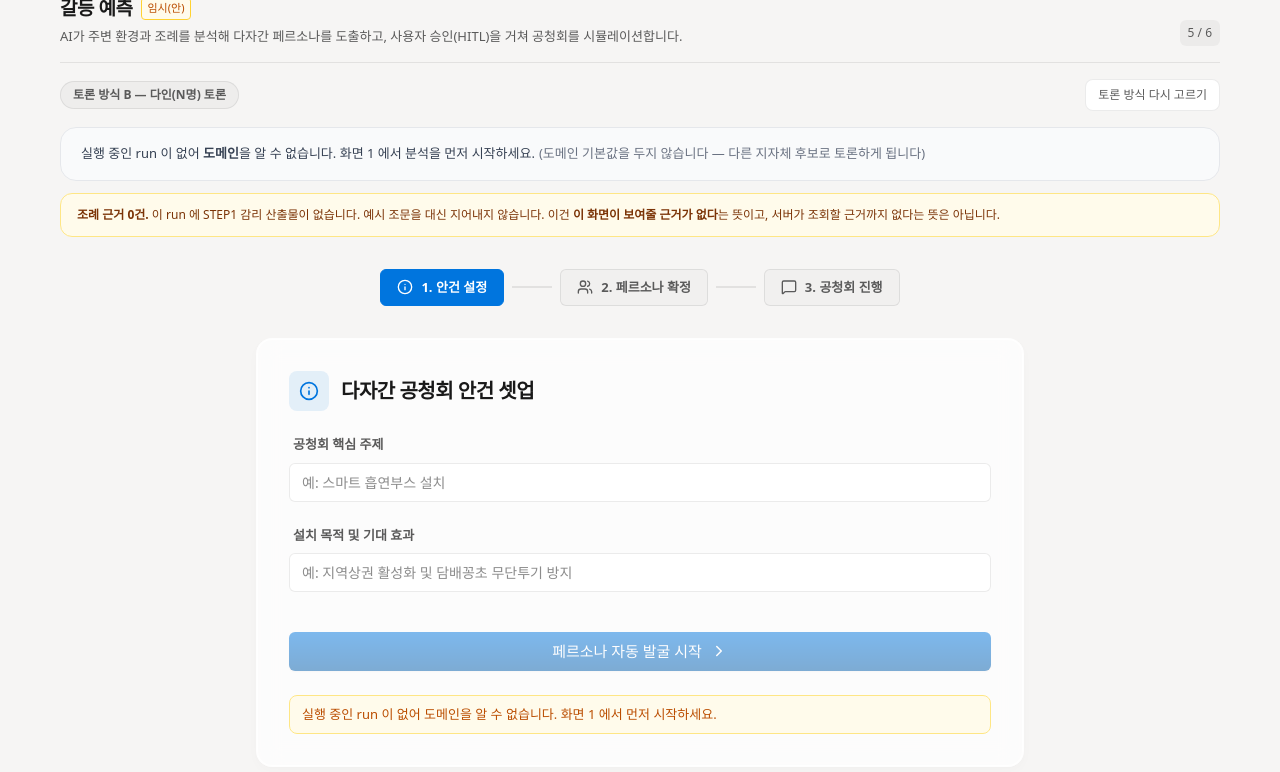
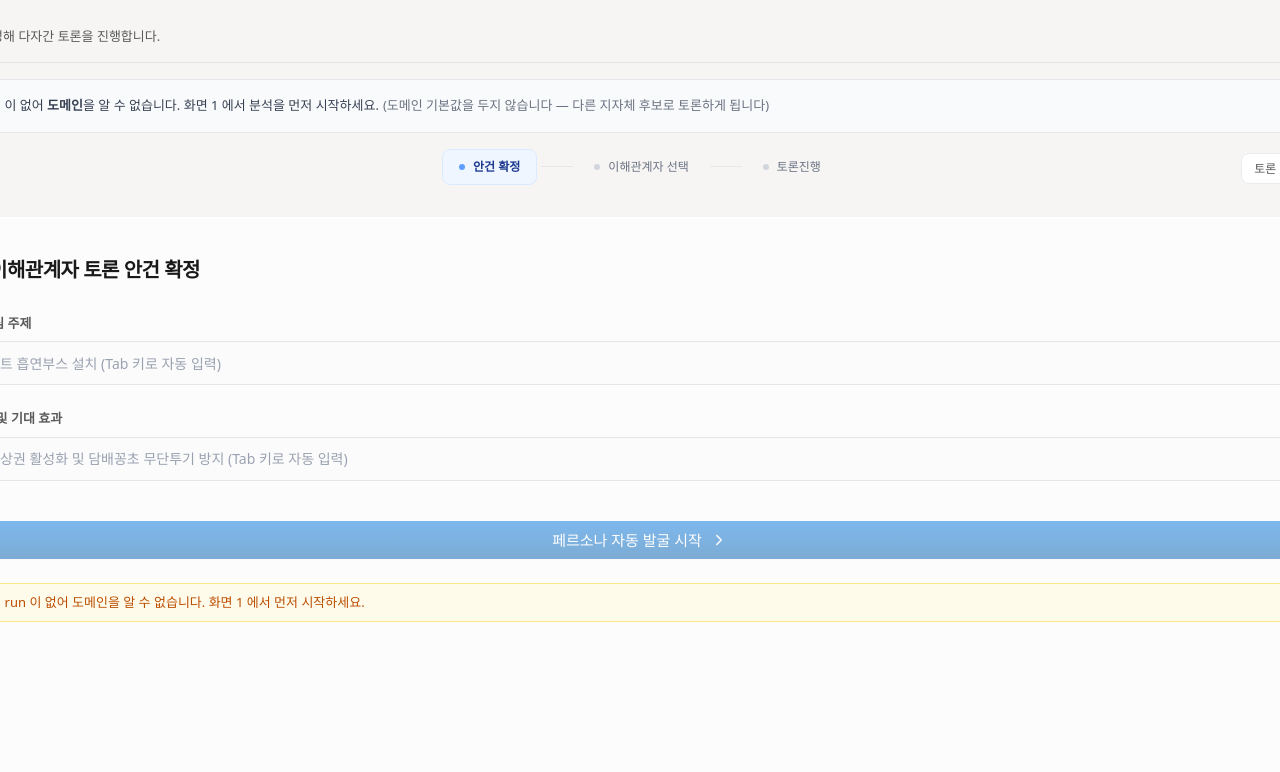
Before and after one commit to KT-AivleSchool/BigProject_Front, a Next.js app: page /dynamic-hearing in a window 1280 px wide. Shown: the top 772 px of the page. Built offline with nearby package versions, Linux system fonts and the light colour scheme.

Commit message:
UI/UX updates

```diff
--- a/src/app/dynamic-hearing/_components/PersonaStep.tsx
+++ b/src/app/dynamic-hearing/_components/PersonaStep.tsx
@@ -29,9 +29,9 @@ export function PersonaStep({
           <div>
             <h2 className="font-semibold text-[20px] mb-2 text-ink flex items-center tracking-tight">
               <span className="bg-primary/10 text-primary p-2.5 rounded-lg mr-3"><Users size={20} /></span>
-              이해관계자 페르소나 확정 (HITL)
+              이해관계자 선택
             </h2>
-            <p className="text-[13px] text-ink-secondary ml-[52px]">자동 발굴된 페르소나 중 공청회 시뮬레이션에 참여할 대상을 직접 선택해주세요.</p>
+            <p className="text-[13px] text-ink-secondary ml-[52px]">토론에 참여할 이해관계자를 선택해주세요.</p>
           </div>
           <div className="flex items-center gap-3">
             <button
@@ -61,7 +61,7 @@ export function PersonaStep({
           </div>
         )}
 
-        <div className="grid grid-cols-1 md:grid-cols-2 xl:grid-cols-3 gap-5">
+        <div className="grid grid-cols-1 md:grid-cols-2 lg:grid-cols-4 gap-4">
           {personas.map((p, idx) => {
             const isSelected = selectedPersonaIds.has(idx);
             return (
@@ -69,19 +69,13 @@ export function PersonaStep({
                 key={idx}
                 onClick={() => togglePersona(idx)}
                 style={{ animation: `staggerFadeIn 0.5s ease-out ${idx * 0.15}s both` }}
-                className={`cursor-pointer border p-5 rounded-xl transition-all duration-300 relative group overflow-hidden ${
+                className={`cursor-pointer border p-4 rounded-xl transition-all duration-300 relative group overflow-hidden ${
                   isSelected
                     ? 'border-primary bg-primary/5 shadow-sm'
                     : 'border-hairline bg-white hover:border-primary/40 hover:shadow-sm'
                 }`}
               >
-                <div className={`absolute top-4 right-4 w-5 h-5 rounded-md border flex items-center justify-center transition-colors ${
-                  isSelected ? 'bg-primary border-primary text-white' : 'border-hairline text-transparent bg-slate-50 group-hover:border-primary/40'
-                }`}>
-                  <Check size={14} strokeWidth={3} />
-                </div>
-
-                <div className="pr-8">
+                <div className="pr-6">
                   {/*
                     🔴 등급이 비면 **`C` 를 지어내지 않는다**(2026-08-11). 백엔드
                     `_map_persona:211` 이 기본 `"C"` 를 넣는데 여기서 또 `|| 'C'`
@@ -92,10 +86,12 @@ export function PersonaStep({
                     남고, 두 겹이 이번엔 **같은 뜻**이라 값이 뭉개지지 않는다.
                     (위 사고는 두 기본값이 「모른다」와 「C등급」으로 갈렸던 것이다)
                   */}
-                  <div className="inline-block px-2.5 py-1 rounded bg-black/[0.04] text-[11px] font-semibold mb-3 text-ink-secondary border border-hairline">
-                    중요도: {p.importance_grade || '미상'}
+                  <div className="flex items-center gap-2 mb-1.5">
+                    <h3 className="font-semibold text-[16px] text-ink truncate">{p.display_name}</h3>
+                    <div className="shrink-0 px-2 py-0.5 rounded bg-black/[0.04] text-[10px] font-semibold text-ink-secondary border border-hairline">
+                      중요도: {p.importance_grade || '미상'}
+                    </div>
                   </div>
-                  <h3 className="font-semibold text-[16px] text-ink mb-1.5">[{p.stakeholder_type}] {p.display_name}</h3>
                   <div className="text-[12px] font-medium text-ink-secondary mb-3 line-clamp-3 leading-relaxed">{p.relationship_to_topic}</div>
 
                   {/*
--- a/src/app/dynamic-hearing/_components/SetupStep.tsx
+++ b/src/app/dynamic-hearing/_components/SetupStep.tsx
@@ -34,29 +34,41 @@ export function SetupStep({
   generatePersonas,
 }: SetupStepProps) {
   return (
-    <div className={`transition-all duration-700 ease-in-out transform ${step === 1 ? 'translate-x-0 opacity-100 relative' : '-translate-x-full opacity-0 absolute top-0 w-full pointer-events-none'}`}>
-      <div className="glass-panel max-w-3xl mx-auto p-8 rounded-2xl">
+    <div className={`transition-all duration-700 ease-in-out transform flex flex-col h-full ${step === 1 ? 'translate-x-0 opacity-100 relative w-full' : '-translate-x-full opacity-0 absolute top-0 w-full pointer-events-none'}`}>
+      <div className="glass-panel w-full p-8 rounded-2xl flex-1 flex flex-col">
         <h2 className="font-semibold text-[20px] mb-6 text-ink flex items-center tracking-tight">
           <span className="bg-primary/10 text-primary p-2.5 rounded-lg mr-3"><Info size={20} /></span>
-          다자간 공청회 안건 셋업
+          이해관계자 토론 안건 확정
         </h2>
         <div className="space-y-6">
           <div>
             <label className="block text-[13px] font-semibold text-ink-secondary mb-2 ml-1">공청회 핵심 주제</label>
             <input
-              className="text-input-notion w-full p-3.5 text-[15px]"
+              className="w-full h-11 px-4 border border-gray-200 rounded-lg text-sm text-gray-900 placeholder:text-gray-400 focus:border-primary focus:ring-1 focus:ring-primary transition-colors bg-gray-50/50"
               value={topic}
               onChange={e => setTopic(e.target.value)}
-              placeholder="예: 스마트 흡연부스 설치"
+              onKeyDown={e => {
+                if (e.key === 'Tab' && !topic) {
+                  e.preventDefault();
+                  setTopic('스마트 흡연부스 설치');
+                }
+              }}
+              placeholder="예: 스마트 흡연부스 설치 (Tab 키로 자동 입력)"
             />
           </div>
           <div>
             <label className="block text-[13px] font-semibold text-ink-secondary mb-2 ml-1">설치 목적 및 기대 효과</label>
             <input
-              className="text-input-notion w-full p-3.5 text-[15px]"
+              className="w-full h-11 px-4 border border-gray-200 rounded-lg text-sm text-gray-900 placeholder:text-gray-400 focus:border-primary focus:ring-1 focus:ring-primary transition-colors bg-gray-50/50"
               value={purpose}
               onChange={e => setPurpose(e.target.value)}
-              placeholder="예: 지역상권 활성화 및 담배꽁초 무단투기 방지"
+              onKeyDown={e => {
+                if (e.key === 'Tab' && !purpose) {
+                  e.preventDefault();
+                  setPurpose('지역상권 활성화 및 담배꽁초 무단투기 방지');
+                }
+              }}
+              placeholder="예: 지역상권 활성화 및 담배꽁초 무단투기 방지 (Tab 키로 자동 입력)"
             />
           </div>
           <button
--- a/src/app/dynamic-hearing/page.tsx
+++ b/src/app/dynamic-hearing/page.tsx
@@ -774,28 +774,11 @@ export default function DynamicHearingPage() {
   ]);
 
   return (
-    <PageBody>
+    <PageBody fullWidth={true}>
       <PageHeader
         screen={SCREEN}
-        lead="AI가 주변 환경과 조례를 분석해 다자간 페르소나를 도출하고, 사용자 승인(HITL)을 거쳐 공청회를 시뮬레이션합니다."
+        lead="이해관계자를 생성해 다자간 토론을 진행합니다."
       />
-
-      <div className="mt-4 flex items-center justify-between gap-4">
-        <span className="rounded-full border border-hairline bg-black/[0.03] px-3 py-1 text-[12px] font-semibold text-ink-secondary">
-          토론 방식 B — 다인(N명) 토론
-        </span>
-        {/*
-          A 를 직접 가리키던 임시 링크는 지웠다(2026-08-11 분기 UI 도입).
-          방식을 바꾸려면 **고르는 화면**으로 돌아간다 — 화면끼리 서로를 가리키면
-          방식이 늘 때마다 링크가 화면 수의 제곱으로 는다.
-        */}
-        <Link
-          href="/hearing/select"
-          className="rounded-lg border border-hairline bg-white px-3 py-1.5 text-[12px] font-medium text-ink-secondary hover:bg-black/[0.03]"
-        >
-          토론 방식 다시 고르기
-        </Link>
-      </div>
 
       {/* 어느 점으로 토론하는지 먼저 밝힌다. 못 이었으면 여기서 멈춘다. */}
       <div className="mt-4">
@@ -813,38 +796,52 @@ export default function DynamicHearingPage() {
         <FailureBox title="페르소나를 발굴하지 못했습니다" failure={personaFailure} />
       )}
       {streamFailure && <FailureBox title="토론 스트림에 문제가 있습니다" failure={streamFailure} />}
-
-      <div className="mb-8 mt-8 flex justify-center">
+      <div className="mb-8 mt-4 relative flex items-center justify-center">
+        <div className="flex">
           {[
-          { num: 1, title: "안건 설정", icon: <Info size={16} /> },
-          { num: 2, title: "페르소나 확정", icon: <Users size={16} /> },
-          { num: 3, title: "공청회 진행", icon: <MessageSquare size={16} /> },
+            { num: 1, title: "안건 확정" },
+            { num: 2, title: "이해관계자 선택" },
+            { num: 3, title: "토론진행" },
           ].map((s) => (
             <div key={s.num} className="flex items-center">
               <div
-              className={`flex items-center justify-center rounded-md border px-4 py-2 text-[13px] font-semibold transition-all duration-300 ${
-                step >= s.num
-                  ? "border-primary bg-primary text-white"
-                  : "border-hairline bg-black/[0.02] text-ink-secondary"
+                className={`flex items-center gap-2 rounded-lg px-4 py-2 text-[12px] transition-colors ${
+                  step === s.num
+                    ? "bg-blue-50 border border-blue-100 text-blue-900 font-bold"
+                    : step > s.num
+                    ? "text-gray-700 border border-transparent"
+                    : "text-gray-500 border border-transparent"
                 }`}
               >
-              {s.icon}
-              <span className="ml-2 hidden sm:inline">
-                {s.num}. {s.title}
+                <span className={`w-1.5 h-1.5 rounded-full shrink-0 ${
+                  step === s.num ? 'bg-blue-500 animate-pulse' :
+                  step > s.num ? 'bg-green-500' : 'bg-gray-300'
+                }`} />
+                <span className="hidden sm:inline">
+                  {s.title}
                 </span>
               </div>
               {s.num < 3 && (
                 <div
-                className={`mx-2 h-[2px] w-6 transition-all duration-300 md:w-10 ${
-                  step > s.num ? "bg-primary" : "bg-hairline"
+                  className={`mx-1 h-[1px] w-4 transition-all duration-300 md:w-8 ${
+                    step > s.num ? "bg-green-500" : "bg-gray-200"
                   }`}
                 />
               )}
             </div>
           ))}
         </div>
+        <div className="absolute right-0">
+          <Link
+            href="/hearing/select"
+            className="rounded-lg border border-hairline bg-white px-3 py-1.5 text-[12px] font-medium text-ink-secondary hover:bg-black/[0.03]"
+          >
+            토론 방식 다시 고르기
+          </Link>
+        </div>
+      </div>
 
-      <div className="relative min-h-[600px] overflow-hidden">
+      <div className={`relative ${step === 1 ? 'flex-1 flex flex-col min-h-0 overflow-hidden' : 'min-h-[600px] overflow-x-hidden'}`}>
         <SetupStep
           step={step}
           topic={topic}
@@ -881,14 +878,6 @@ export default function DynamicHearingPage() {
       </div>
 
       <PageFooter screen={SCREEN} />
-      <SourceNote
-        files={[
-          "GET /api/v1/simulations/candidates?domain=<도메인> (STEP4 Top-N · 화면 4 선택을 PNU 로 이음)",
-          "audit_result_reviewed.json (시설·지역 · 조례 근거문장)",
-          "POST /api/v1/stakeholders/generate",
-          "POST /api/v1/stakeholders/dynamic/discuss/stream (SSE)",
-        ]}
-      />
     </PageBody>
   );
 }
@@ -1015,30 +1004,7 @@ function SitePanel({ site }: { site: ReturnType<typeof useSelectedSite> }) {
 
   if (!selected) return null;
 
-  return (
-    <div className="rounded-2xl border border-blue-200 bg-blue-50/50 px-5 py-4">
-      <div className="flex flex-wrap items-baseline gap-x-3 gap-y-1">
-        <span className="rounded-md bg-blue-600 px-2 py-0.5 text-[11px] font-bold text-white">
-          rank {selected.rank} · 화면 4 에서 선택
-        </span>
-        <span className="text-[15px] font-bold text-ink">{selected.jibun}</span>
-        <span className="font-mono text-[12px] text-ink-secondary">
-          parcel_id {selected.parcel_id} · PNU {selected.pnu}
-        </span>
-      </div>
-      <div className="mt-2 grid grid-cols-2 gap-x-6 gap-y-1 text-[12px] text-ink-secondary sm:grid-cols-4">
-        <Kv k="시설" v={selected.facility_type} />
-        <Kv k="점수" v={selected.score.toFixed(4)} />
-        <Kv k="좌표" v={`${selected.lat.toFixed(5)}, ${selected.lng.toFixed(5)}`} />
-        <Kv k="run" v={selected.run_id} />
-      </div>
-      <p className="mt-2 text-[11px] text-ink-secondary">
-        요청에는 <b>parcel_id {selected.parcel_id}</b> 만 실립니다 — 좌표·지번·조례는 서버가 이
-        번호로 조회합니다(2026-08-11 계약). 화면에 뜬 값은 <b>그 조회의 입력</b>이 무엇인지
-        보여주는 것입니다.
-      </p>
-    </div>
-  );
+  return null;
 }
 
 /**
@@ -1062,37 +1028,7 @@ function OrdinanceNote({
   error: string | null;
   count: number;
 }) {
-  if (loading) return null;
-
-  if (error) {
-    return (
-      <div className="mt-3 rounded-xl border border-red-200 bg-red-50 px-4 py-3 text-[12px] text-red-900">
-        STEP1 감리 산출물(`reviewed`)을 읽지 못했습니다 — 이 화면에 조례 근거를 보여줄 수
-        없습니다. 토론 자체는 서버가 parcel_id 로 조회한 근거로 진행됩니다.
-        <span className="ml-1 font-mono">{error}</span>
-      </div>
-    );
-  }
-
-  if (unavailable || count === 0) {
-    return (
-      <div className="mt-3 rounded-xl border border-amber-200 bg-amber-50 px-4 py-3 text-[12px] text-amber-900">
-        <b>조례 근거 0건.</b>{" "}
-        {unavailable
-          ? "이 run 에 STEP1 감리 산출물이 없습니다."
-          : "감리 산출물에 근거문장이 하나도 없습니다."}{" "}
-        예시 조문을 대신 지어내지 않습니다. 이건 <b>이 화면이 보여줄 근거가 없다</b>는
-        뜻이고, 서버가 조회할 근거까지 없다는 뜻은 아닙니다.
-      </div>
-    );
-  }
-
-  return (
-    <div className="mt-3 rounded-xl border border-hairline bg-black/[0.02] px-4 py-2.5 text-[12px] text-ink-secondary">
-      이 run 의 STEP1 감리 산출물에 조례 근거 <b className="text-ink">{count}건</b>이 있습니다.
-      요청에는 싣지 않습니다 — 서버가 parcel_id 로 직접 조회합니다.
-    </div>
-  );
+  return null;
 }
 
 function FailureBox({ title, failure }: { title: string; failure: Failure }) {
--- a/src/lib/omnisite/screens.ts
+++ b/src/lib/omnisite/screens.ts
@@ -60,7 +60,6 @@ export const SCREENS: readonly Screen[] = [
     entryPath: "/hearing/select",
     name: "갈등 예측",
     inNav: true,
-    draft: true,
   },
   { no: "6", path: "/report", name: "보고서", inNav: true, draft: true },
 ] as const;
```
Also changed, not shown: src/app/hearing/page.tsx (+1 -25 lines), src/components/gate/AuditGate.tsx (+26 -8 lines). Lines whose indentation alone changed are shown as unchanged.
